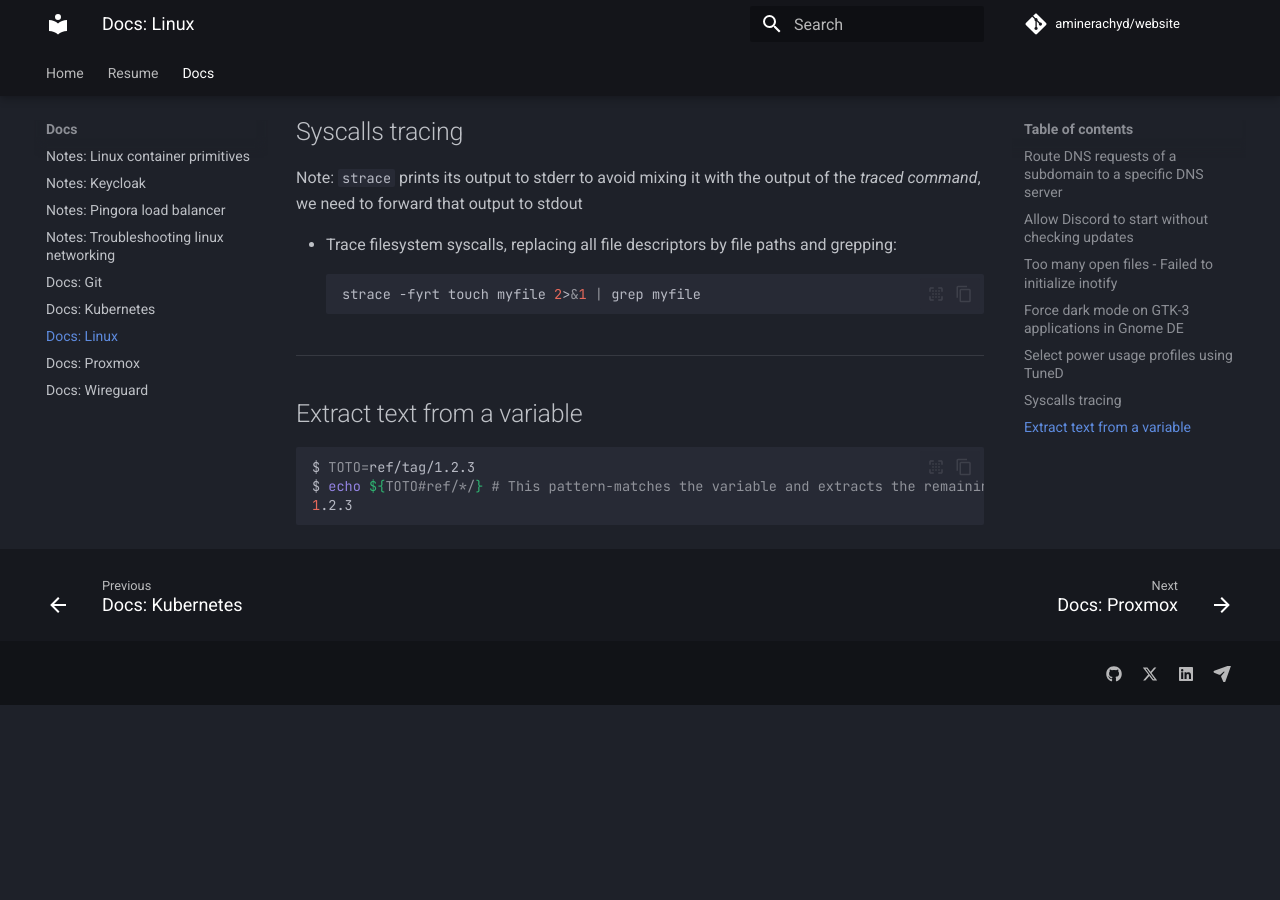
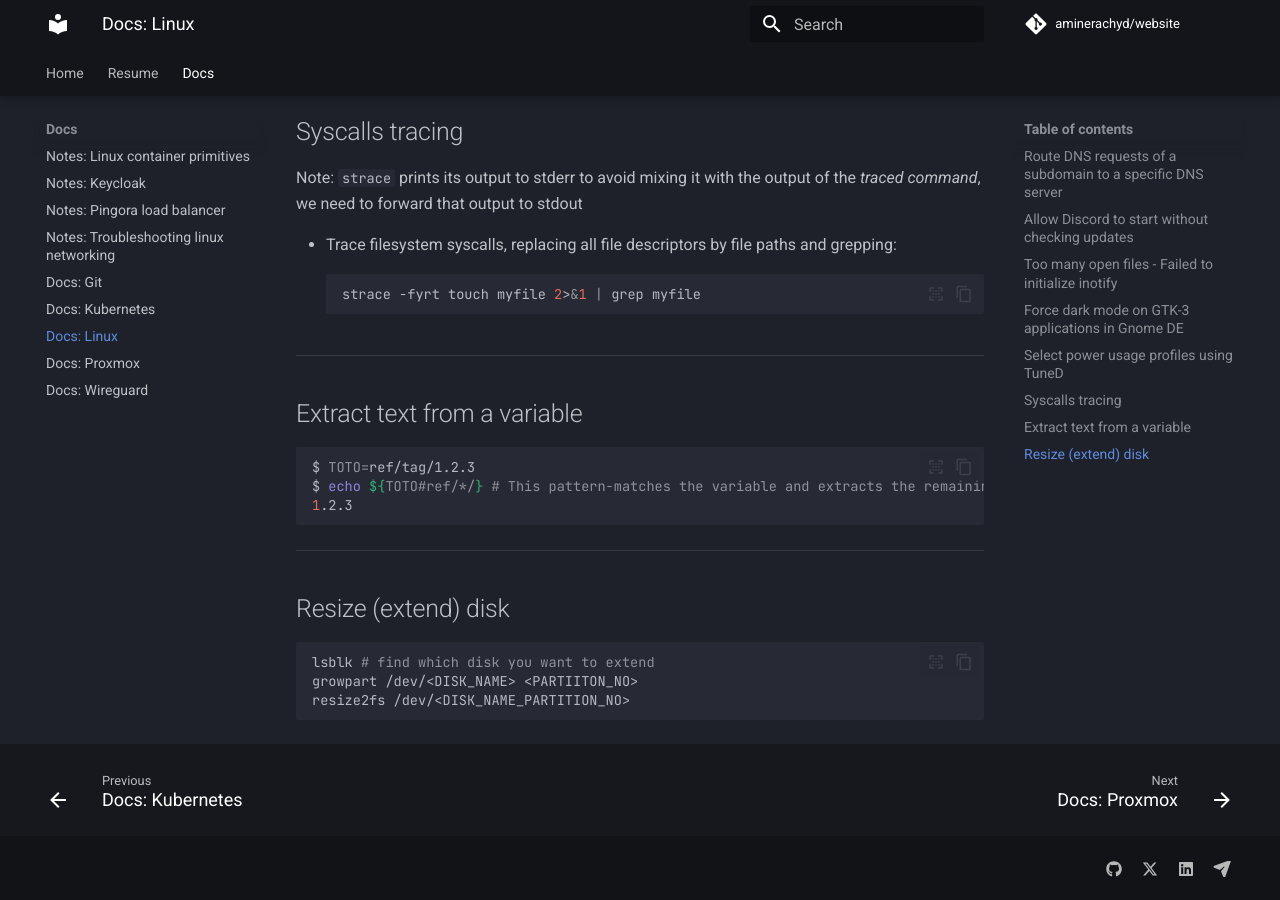
Before and after one commit to aminerachyd/website, an MkDocs documentation site: the page built from docs/Docs/linux.md, in a window 1280 px wide and 900 px high, scrolled down 1885 px. Built offline with MkDocs 1.6.1 and Material for MkDocs 9.7.7, drawn with Linux system fonts in a browser that asks for light colours; comment, search, counter and statistics services are not loaded; before the commit the page ends 2590 px from its top, so only the background shows below that.

Commit message:
linux doc

````diff
--- a/docs/Docs/linux.md
+++ b/docs/Docs/linux.md
@@ -79,3 +79,12 @@ $ TOTO=ref/tag/1.2.3
 $ echo ${TOTO#ref/*/} # This pattern-matches the variable and extracts the remaining text
 1.2.3
 ```
+
+---
+## Resize (extend) disk
+
+```bash
+lsblk # find which disk you want to extend
+growpart /dev/<DISK_NAME> <PARTIITON_NO>
+resize2fs /dev/<DISK_NAME_PARTITION_NO>
+```
````
